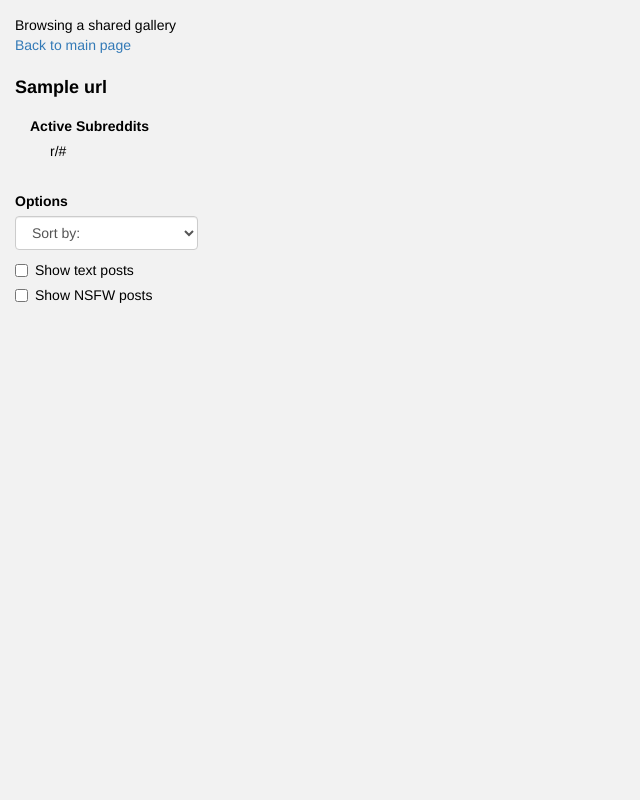
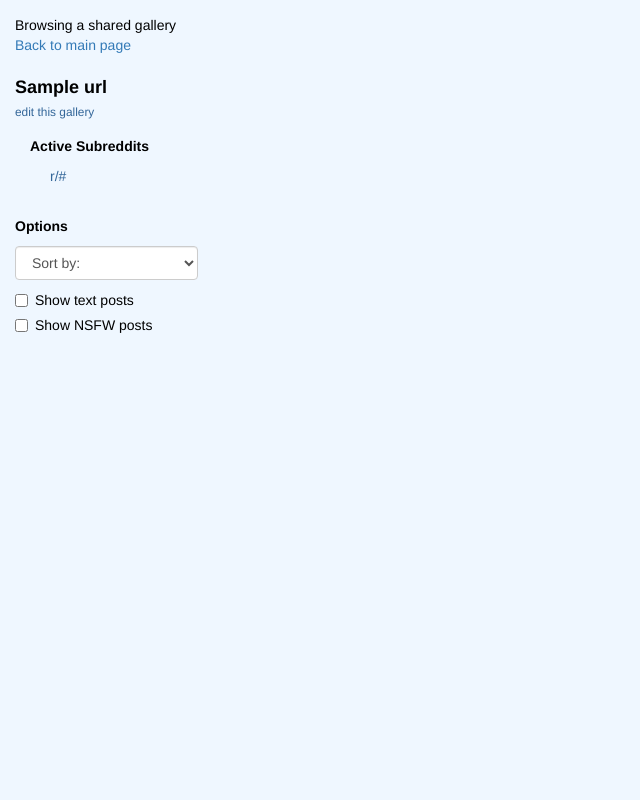
Before and after one commit to gabranches/Vuiit, a Flask app: a page that uses app/templates/index.html in a window 1280 px wide. Shown: the whole page, without its empty margins (0-640 px from the left). Run offline with Flask 2, Linux system fonts and the light colour scheme; tables that the repository leaves empty hold one stand-in row (values such as "Sample post"); some libraries are stand-ins or nearby versions.

Commit message:
front-end adjustments, added edit gallery button

```diff
--- a/app/static/js/events.js
+++ b/app/static/js/events.js
@@ -54,6 +54,11 @@ $("#options-leave").click(function(){
 $(document).on("click", ".sub-link", function(){
 	var sublink = $(this).parent().attr('sub-id');
 	window.location.href = '/r/' + sublink;
+});
+
+// Edit gallery
+$(document).on("click", "#edit-gallery", function(){
+	editGallery();
 });
 
 // Options show text
@@ -123,7 +128,7 @@ $(document).on("mouseleave", ".picbox", function(){
 
 // Auto-loader
 $('#gallery').on('scroll', function() {
-    if($(this).scrollTop() + $(this).innerHeight() >= (getMaxColumnHeight() * .80)) {
+    if($(this).scrollTop() + $(this).innerHeight() >= (getMaxColumnHeight() * .50)) {
         if (state.events == 1){
 			getItems();
 		}
--- a/app/static/js/functions.js
+++ b/app/static/js/functions.js
@@ -26,7 +26,7 @@ function addSub(sub){
 		if (subs.indexOf(sub) == -1){
 			subs.push(sub);
 			addToSubList(sub);
-			createCookie('subsCookie', subs.join(','), 60);
+			createCookie('subsCookie', subs.join(','));
 			refreshSub();
 			$(".share-button-wrapper").show();
 			$(".share-result").hide();
@@ -49,10 +49,15 @@ function removeAll(){
 	refreshSub();
 }
 
+function editGallery(){
+	createCookie('subsCookie', subs.join(','));
+	window.location.href = "/";
+}
+
 function removeSub(sub){
 	var index = subs.indexOf(sub);
 	subs.splice(index,1);
-	createCookie('subsCookie', subs.join(','), 60);
+	createCookie('subsCookie', subs.join(','));
 	if (subs.length == 0){
 		eraseCookie('subsCookie');
 		$("#front-page-label").show();
--- a/app/static/style.css
+++ b/app/static/style.css
@@ -5,11 +5,15 @@ a:hover {
 }
 
 body {
-  background-color: #F2F2F2;
+  background-color: #eff7ff;
 }
 
 html, body {
   overflow: hidden;
+}
+
+label {
+  margin-bottom: 10px;
 }
 
 .glyphicon {
@@ -49,6 +53,8 @@ html, body {
 
 /* Left Menu */
 
+
+
 #left-menu {
   color: black;
   overflow-y: auto;
@@ -60,14 +66,15 @@ html, body {
   padding: 15px;
 }
 
+#edit-gallery,
 #remove-all {
-  color: #800000;
+  color: #336699;
   cursor: pointer;
 }
 
 .remove-button {
   display: none;
-  color: red;
+  color: #ff4500;
 }
 
 .share-result {
@@ -86,6 +93,10 @@ html, body {
 .sub {
   cursor: pointer;
   margin-left: 0px;
+}
+
+.sub-link {
+  color: #336699;
 }
 
 #sub-list {
@@ -147,7 +158,7 @@ html, body {
 
 .picbox img {
   width: 100%;
-  border: 1px solid #F2F2F2;
+  border: 1px solid #eff7ff;
 }
 
 .load-button-wrapper {
@@ -156,7 +167,7 @@ html, body {
 }
 
 .subreddit a {
-  color:rgb(214, 94, 45);
+  color: #ff4500;
 }
 
 .subreddit a:hover {
--- a/app/templates/index.html
+++ b/app/templates/index.html
@@ -52,6 +52,12 @@
             </div>
           </div>
 
+          <div class="row link-pg" id="edit-gallery">
+            <div class="col-xs-12">
+              <small>edit this gallery</small>
+            </div>
+          </div>
+
           <div class="row main-pg link-pg mysubs-pg">
              <div id="sub-list" class="col-xs-12">
               <span id="active-subs-label"><label>Active Subreddits</label></span><br />
@@ -59,10 +65,6 @@
               <span id="sub-names"></span>
              </div>
           </div>
-
-
-
-
 
           <div class="row main-pg">
             <div class="menuitem col-xs-12 text-center share-button-wrapper">
@@ -74,7 +76,7 @@
             </div>
 
             <div class="share-result menuitem col-xs-12">
-              <div id="gallery-label"> Gallery address: </div>
+              <div id="gallery-label"><label> Gallery address: </label></div>
               <input type="text" class="form-control" id="share-link"><br />
               <input type="text" class="form-control" id="share-name" placeholder="Gallery name (optional)">
               <div class="menuitem col-xs-12 text-center update-button-wrapper">
```
